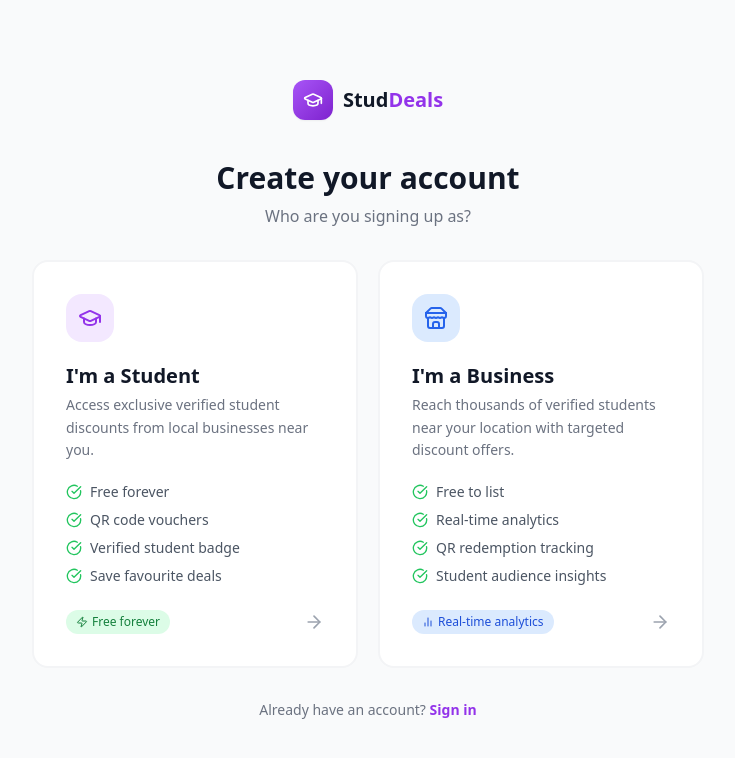
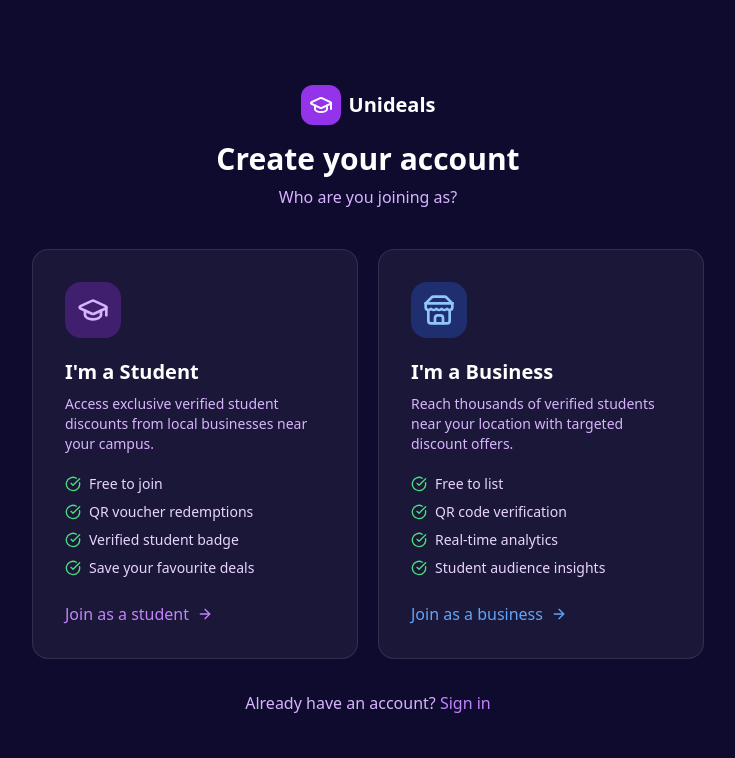
Before and after one commit to EMMANUEL-LAMPTEY-96/stud-deals, a Next.js app: page /sign-up in a window 1280 px wide. Shown: the top 758 px of the page, without its empty margins (272-1007 px from the left). Built offline with nearby package versions, Linux system fonts and the light colour scheme.

Commit message:
rebrand: Unideals — page.tsx

```diff
--- a/app/sign-up/page.tsx
+++ b/app/sign-up/page.tsx
@@ -2,91 +2,85 @@
 
 // =============================================================================
 // app/sign-up/page.tsx — Role picker
-// Clean white card layout. Student vs Business.
 // =============================================================================
 
 import Link from 'next/link';
-import { GraduationCap, Store, ArrowRight, CheckCircle, Zap, BarChart2 } from 'lucide-react';
-
-const STUDENT_PERKS = ['Free forever', 'QR code vouchers', 'Verified student badge', 'Save favourite deals'];
-const VENDOR_PERKS  = ['Free to list', 'Real-time analytics', 'QR redemption tracking', 'Student audience insights'];
+import { GraduationCap, Store, ArrowRight, CheckCircle } from 'lucide-react';
 
 export default function SignUpPage() {
   return (
-    <div className="min-h-screen bg-gray-50 flex flex-col items-center justify-center px-4 py-12">
-
-      {/* Logo */}
-      <Link href="/" className="inline-flex items-center gap-2.5 mb-10">
-        <div className="w-10 h-10 bg-gradient-to-br from-purple-500 to-purple-700 rounded-xl flex items-center justify-center shadow-sm">
-          <GraduationCap className="w-5 h-5 text-white" />
+    <div className="min-h-screen bg-[#0f0b2e] flex items-center justify-center px-4 py-10">
+      <div className="w-full max-w-2xl">
+        <div className="text-center mb-10">
+          <Link href="/" className="inline-flex items-center gap-2 mb-4">
+            <div className="w-10 h-10 bg-purple-600 rounded-xl flex items-center justify-center">
+              <GraduationCap className="w-6 h-6 text-white" />
             </div>
-        <span className="text-gray-900 font-bold text-xl">Stud<span className="text-purple-600">Deals</span></span>
+            <span className="text-white font-bold text-xl">Unideals</span>
           </Link>
-
-      <div className="text-center mb-8">
-        <h1 className="text-3xl font-black text-gray-900 mb-2">Create your account</h1>
-        <p className="text-gray-500">Who are you signing up as?</p>
+          <h1 className="text-3xl font-bold text-white">Create your account</h1>
+          <p className="text-purple-300 mt-2">Who are you joining as?</p>
         </div>
 
-      <div className="grid md:grid-cols-2 gap-5 w-full max-w-2xl">
-
+        <div className="grid md:grid-cols-2 gap-5">
           {/* Student card */}
-        <Link href="/sign-up/student"
-          className="group bg-white border-2 border-gray-100 hover:border-purple-400 rounded-2xl p-8 transition-all hover:shadow-lg hover:shadow-purple-100 flex flex-col">
-          <div className="w-12 h-12 bg-purple-100 group-hover:bg-purple-600 rounded-2xl flex items-center justify-center mb-5 transition-colors">
-            <GraduationCap className="w-6 h-6 text-purple-600 group-hover:text-white transition-colors" />
+          <Link
+            href="/sign-up/student"
+            className="group bg-white/5 hover:bg-purple-600/20 border border-white/10 hover:border-purple-500 rounded-2xl p-8 transition-all"
+          >
+            <div className="w-14 h-14 bg-purple-600/30 group-hover:bg-purple-600 rounded-2xl flex items-center justify-center mb-5 transition-colors">
+              <GraduationCap className="w-8 h-8 text-purple-300 group-hover:text-white" />
             </div>
-          <h2 className="text-xl font-bold text-gray-900 mb-1">I&apos;m a Student</h2>
-          <p className="text-gray-500 text-sm mb-5 leading-relaxed">
-            Access exclusive verified student discounts from local businesses near you.
+            <h2 className="text-xl font-bold text-white mb-2">I&apos;m a Student</h2>
+            <p className="text-purple-300 text-sm mb-5">
+              Access exclusive verified student discounts from local businesses near your campus.
             </p>
-          <ul className="space-y-2 mb-6 flex-1">
-            {STUDENT_PERKS.map(item => (
-              <li key={item} className="flex items-center gap-2 text-sm text-gray-600">
-                <CheckCircle className="w-4 h-4 text-green-500 flex-shrink-0" />
+            <ul className="space-y-2 mb-6">
+              {['Free to join', 'QR voucher redemptions', 'Verified student badge', 'Save your favourite deals'].map(item => (
+                <li key={item} className="flex items-center gap-2 text-sm text-purple-200">
+                  <CheckCircle className="w-4 h-4 text-green-400 flex-shrink-0" />
                   {item}
                 </li>
               ))}
             </ul>
-          <div className="flex items-center justify-between">
-            <span className="inline-flex items-center gap-1 text-xs font-medium bg-green-100 text-green-700 px-2.5 py-1 rounded-full">
-              <Zap className="w-3 h-3" /> Free forever
-            </span>
-            <ArrowRight className="w-5 h-5 text-gray-400 group-hover:text-purple-600 group-hover:translate-x-1 transition-all" />
+            <div className="flex items-center gap-2 text-purple-400 group-hover:text-white font-medium transition-colors">
+              Join as a student <ArrowRight className="w-4 h-4" />
             </div>
           </Link>
 
-        {/* Business card */}
-        <Link href="/sign-up/vendor"
-          className="group bg-white border-2 border-gray-100 hover:border-blue-400 rounded-2xl p-8 transition-all hover:shadow-lg hover:shadow-blue-100 flex flex-col">
-          <div className="w-12 h-12 bg-blue-100 group-hover:bg-blue-600 rounded-2xl flex items-center justify-center mb-5 transition-colors">
-            <Store className="w-6 h-6 text-blue-600 group-hover:text-white transition-colors" />
+          {/* Vendor card */}
+          <Link
+            href="/sign-up/vendor"
+            className="group bg-white/5 hover:bg-blue-600/20 border border-white/10 hover:border-blue-500 rounded-2xl p-8 transition-all"
+          >
+            <div className="w-14 h-14 bg-blue-600/30 group-hover:bg-blue-600 rounded-2xl flex items-center justify-center mb-5 transition-colors">
+              <Store className="w-8 h-8 text-blue-300 group-hover:text-white" />
             </div>
-          <h2 className="text-xl font-bold text-gray-900 mb-1">I&apos;m a Business</h2>
-          <p className="text-gray-500 text-sm mb-5 leading-relaxed">
+            <h2 className="text-xl font-bold text-white mb-2">I&apos;m a Business</h2>
+            <p className="text-purple-300 text-sm mb-5">
               Reach thousands of verified students near your location with targeted discount offers.
             </p>
-          <ul className="space-y-2 mb-6 flex-1">
-            {VENDOR_PERKS.map(item => (
-              <li key={item} className="flex items-center gap-2 text-sm text-gray-600">
-                <CheckCircle className="w-4 h-4 text-green-500 flex-shrink-0" />
+            <ul className="space-y-2 mb-6">
+              {['Free to list', 'QR code verification', 'Real-time analytics', 'Student audience insights'].map(item => (
+                <li key={item} className="flex items-center gap-2 text-sm text-purple-200">
+                  <CheckCircle className="w-4 h-4 text-green-400 flex-shrink-0" />
                   {item}
                 </li>
               ))}
             </ul>
-          <div className="flex items-center justify-between">
-            <span className="inline-flex items-center gap-1 text-xs font-medium bg-blue-100 text-blue-700 px-2.5 py-1 rounded-full">
-              <BarChart2 className="w-3 h-3" /> Real-time analytics
-            </span>
-            <ArrowRight className="w-5 h-5 text-gray-400 group-hover:text-blue-600 group-hover:translate-x-1 transition-all" />
+            <div className="flex items-center gap-2 text-blue-400 group-hover:text-white font-medium transition-colors">
+              Join as a business <ArrowRight className="w-4 h-4" />
             </div>
           </Link>
         </div>
 
-      <p className="text-center text-sm text-gray-500 mt-8">
+        <p className="text-center text-purple-300 mt-8">
           Already have an account?{' '}
-        <Link href="/login" className="text-purple-600 hover:text-purple-700 font-semibold">Sign in</Link>
+          <Link href="/sign-in" className="text-purple-400 hover:text-white font-medium transition-colors">
+            Sign in
+          </Link>
         </p>
+      </div>
     </div>
   );
 }
```
Lines whose indentation alone changed are shown as unchanged.
